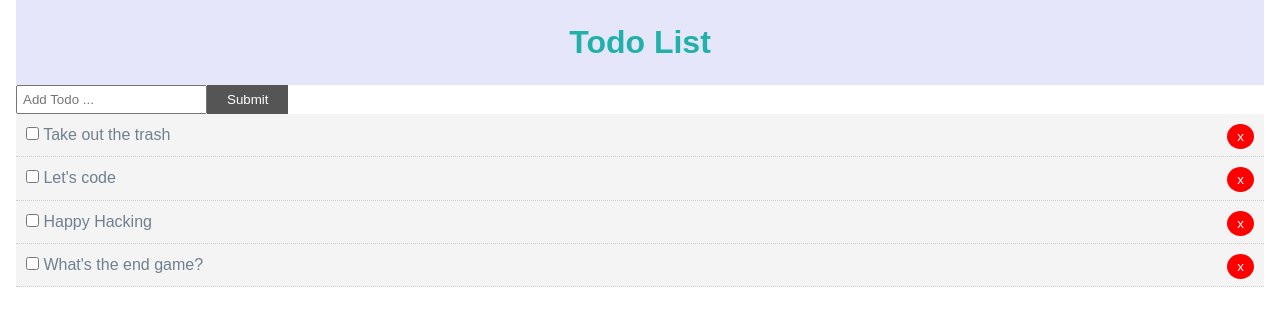
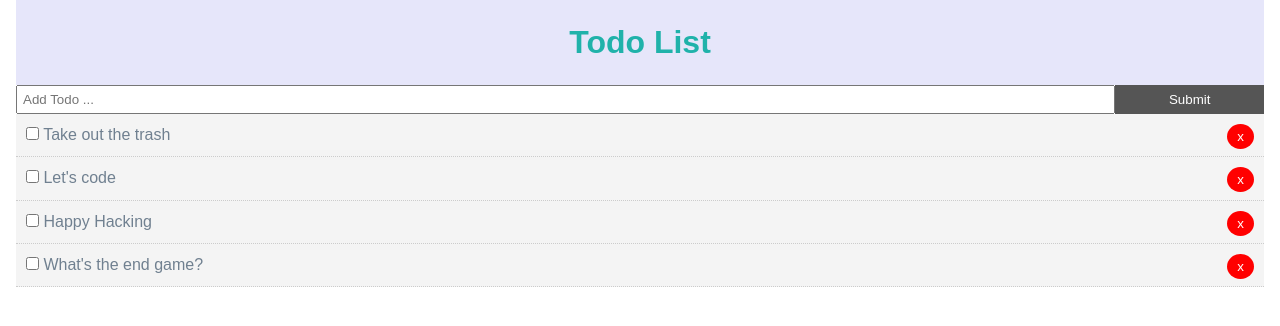
Before and after one commit to xeroxzen/reactjs-todo-app, a React (Create React App) app: page / in a window 1280 px wide. Shown: the top 326 px of the page. Built offline with nearby package versions, Linux system fonts and the light colour scheme.

Commit message:
Worked on AddTodo and added npm package 'uuid' to generate random IDs

```diff
--- a/package.json
+++ b/package.json
@@ -8,7 +8,8 @@
     "@testing-library/user-event": "^7.2.1",
     "react": "^16.13.1",
     "react-dom": "^16.13.1",
-    "react-scripts": "3.4.1"
+    "react-scripts": "3.4.1",
+    "uuid": "^8.0.0"
   },
   "scripts": {
     "start": "react-scripts start",
--- a/src/App.js
+++ b/src/App.js
@@ -4,58 +4,75 @@
 import AddTodo from './components/AddTodo'
 // import TodoItem from './components/TodoItem';
 import './App.css';
+import { v4 as uuidv4 } from 'uuid';
 
 class App extends Component {
-
   state = {
-    todos:[
+    todos: [
       {
-        id: 1,
-        title: 'Take out the trash',
-        completed: false
-
+        id: uuidv4(),
+        title: "Take out the trash",
+        completed: false,
       },
       {
-        id: 2,
+        id: uuidv4(),
         title: "Let's code",
-        completed: false
+        completed: false,
       },
       {
-        id: 3,
-        title: 'Happy Hacking',
-        completed: false
+        id: uuidv4(),
+        title: "Happy Hacking",
+        completed: false,
       },
       {
-        id: 4,
+        id: uuidv4(),
         title: "What's the end game?",
-        completed: false
-      }
-    ]
-  }
+        completed: false,
+      },
+    ],
+  };
 
   // Toggle Complete
-  markComplete = (id) =>{
-    this.setState({ todos: this.state.todos.map(todo => {
-      if(todo.id === id) {
-        todo.completed = !todo.completed
-      }
-      return todo;
-    }) });
-  }
+  markComplete = (id) => {
+    this.setState({
+      todos: this.state.todos.map((todo) => {
+        if (todo.id === id) {
+          todo.completed = !todo.completed;
+        }
+        return todo;
+      }),
+    });
+  };
 
+  // Delete Todo
   delTodo = (id) => {
-    this.setState({todos: [...this.state.todos.filter(todo => todo.id !== id)]});
-  }
+    this.setState({
+      todos: [...this.state.todos.filter((todo) => todo.id !== id)],
+    });
+  };
+
+  // Add Todo
+  addTodo = (title) => {
+    const newTodo = {
+      id: uuidv4(),
+      title,
+      completed: false,
+    };
+
+    this.setState({ todos: [...this.state.todos, newTodo] });
+  };
 
   render() {
-    return(
+    return (
       <div className="App">
         <div className="container">
-
           <HeaderItem />
-          <AddTodo />
-          <Todos todos={this.state.todos} markComplete={this.markComplete} delTodo={this.delTodo} />
-
+          <AddTodo addTodo={this.addTodo} />
+          <Todos
+            todos={this.state.todos}
+            markComplete={this.markComplete}
+            delTodo={this.delTodo}
+          />
         </div>
       </div>
     );
--- a/src/components/AddTodo.js
+++ b/src/components/AddTodo.js
@@ -5,14 +5,25 @@
     state={
         title:''
     }
+
+    onSubmit = (e) =>{
+        e.preventDefault();
+        this.props.addTodo(this.state.title);
+        this.setState({ title: ''});
+    }
+
+    onChange= (e) => this.setState({ [e.target.name]: e.target.value });
+
     render() {
         return (
-            <form>
+            <form onSubmit={this.onSubmit} style={{ display: 'flex' }}>
                 <input
                     type="text"
                     name="title"
                     style={{flex: '10', padding: '5px'}}
                     placeholder="Add Todo ..."
+                    value={this.state.title}
+                    onChange={this.onChange}
                 />
 
                 <input
```
Also changed, not shown: 1 other file (tests, documents, lock files or other folders).
